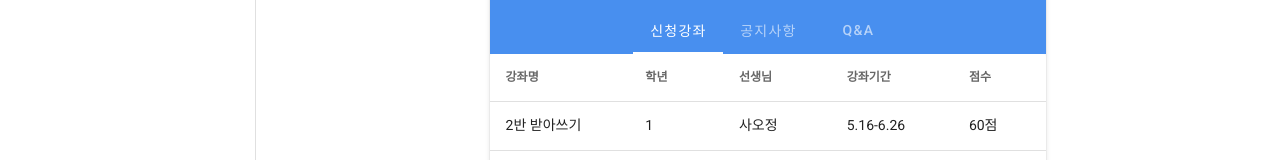
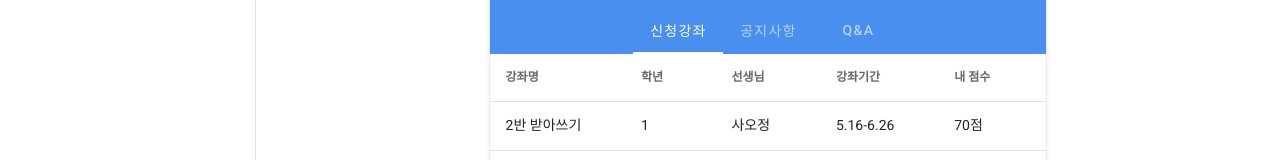
Before and after one commit to nws94/Vue_Dication, a Vue app in the folder vue-dictation/: page /studentlc in a window 1280 px wide. Shown: the part 357-517 px from the top of the page. Built offline with nearby package versions, Linux system fonts and the light colour scheme.

Commit message:
재수정2

```diff
--- a/vue-dictation/src/components/Studentlc.vue
+++ b/vue-dictation/src/components/Studentlc.vue
@@ -99,7 +99,7 @@
           { text: '학년', value: 'grade' },
           { text: '선생님', value: 'teach_id' },
           { text: '강좌기간', value: 'enroll_en_dt' },
-          { text: '점수', value: 'lecture_level' },
+          { text: '내 점수', value: 'lecture_level' },
         ],
         lecture1: [
           {
@@ -107,7 +107,7 @@
             grade: 1,
             teach_id: '사오정',
             enroll_en_dt: '5.16-6.26',
-            lecture_level: '60점',
+            lecture_level: '70점',
           },
         ],
         headers: [
```
